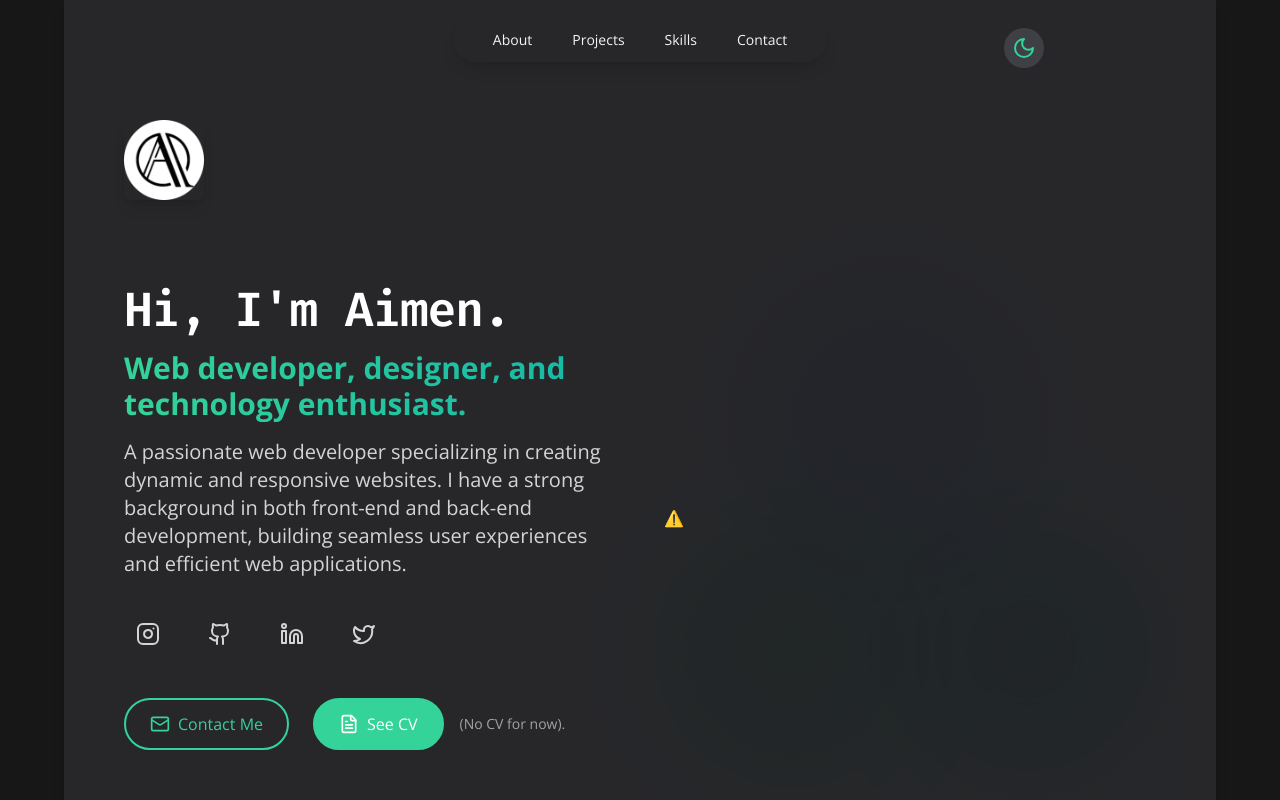
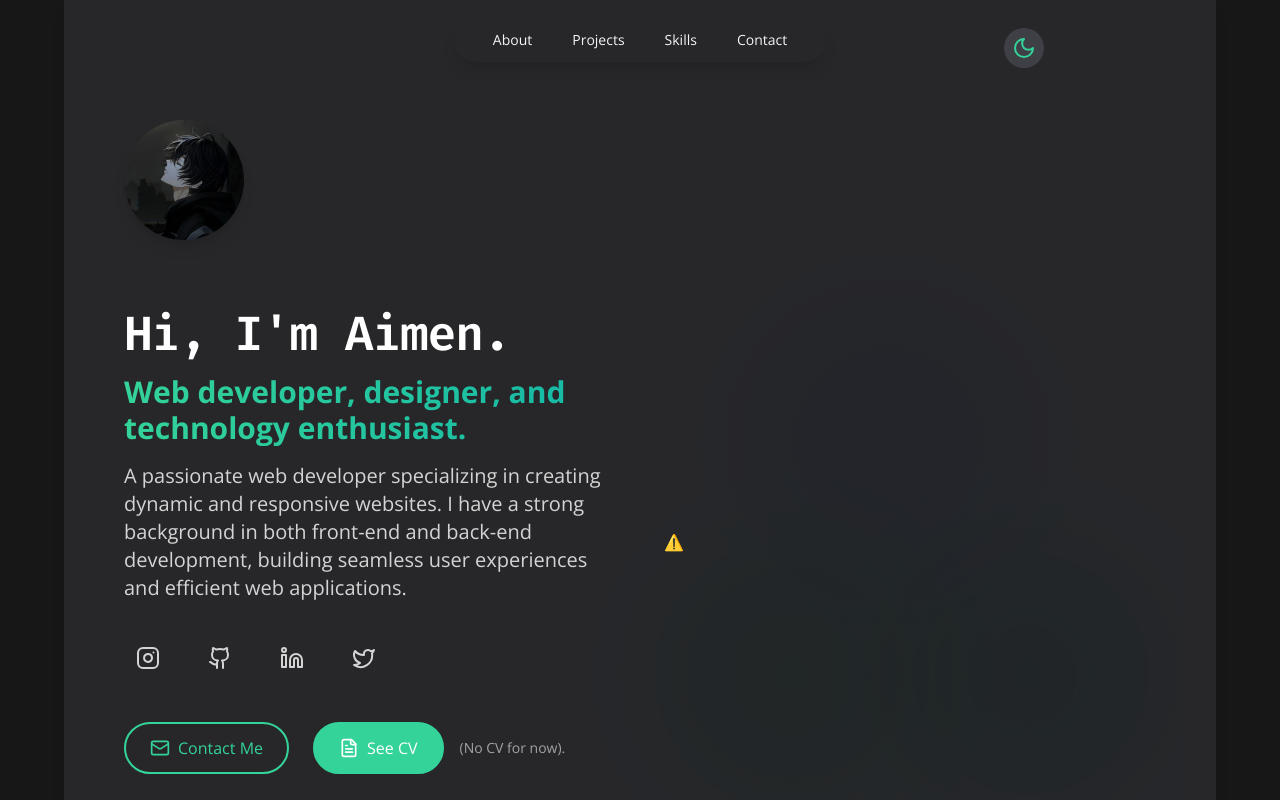
Before and after one commit to AimenDev/Portfolio, a React (Vite) app: page / in a window 1280 px wide. Shown: the top 800 px of the page. Built offline with nearby package versions, Linux system fonts and the light colour scheme; no server answers.

Commit message:
ui-updated

```diff
--- a/src/sections/Hero.jsx
+++ b/src/sections/Hero.jsx
@@ -71,7 +71,7 @@ const Hero = () => {
       >
         {/* Logo section */}
         <motion.div
-          className="mb-16 sm:mb-20"
+          className="mb-10 sm:mb-16"
           initial={{ y: -20, opacity: 0 }}
           animate={{ y: 0, opacity: 1 }}
           transition={{ delay: 0.1, duration: 0.5 }}
@@ -83,11 +83,11 @@ const Hero = () => {
             className="inline-block"
           >
             <img
-              src="./images-modified.png"
+              src="./Mr You.jpg"
               alt="Logo"
-              width={80}
-              height={50}
-              className="transition-transform duration-300 rounded-md shadow-lg"
+              width={120}
+              height={100}
+              className="transition-transform duration-300 rounded-full shadow-lg object-cover"
             />
           </motion.a>
         </motion.div>
```
Also changed, not shown: public/Mr You.jpg (added), public/favicon.svg (added).
